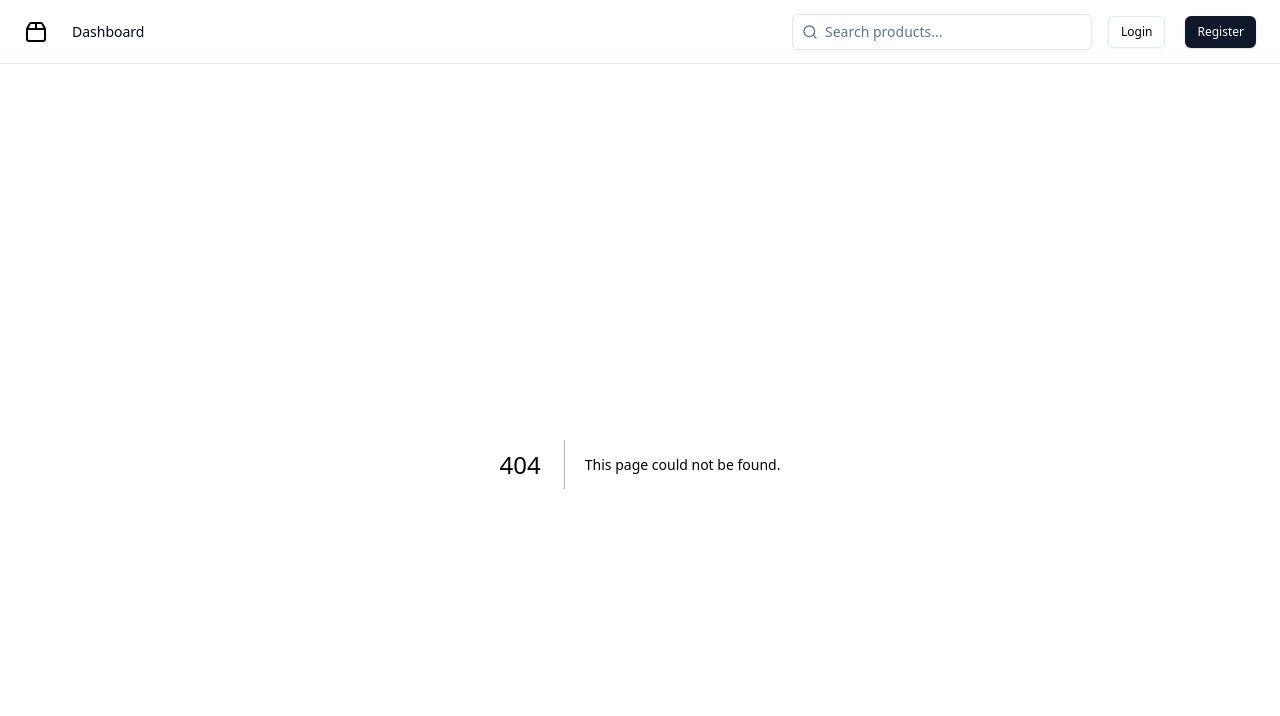
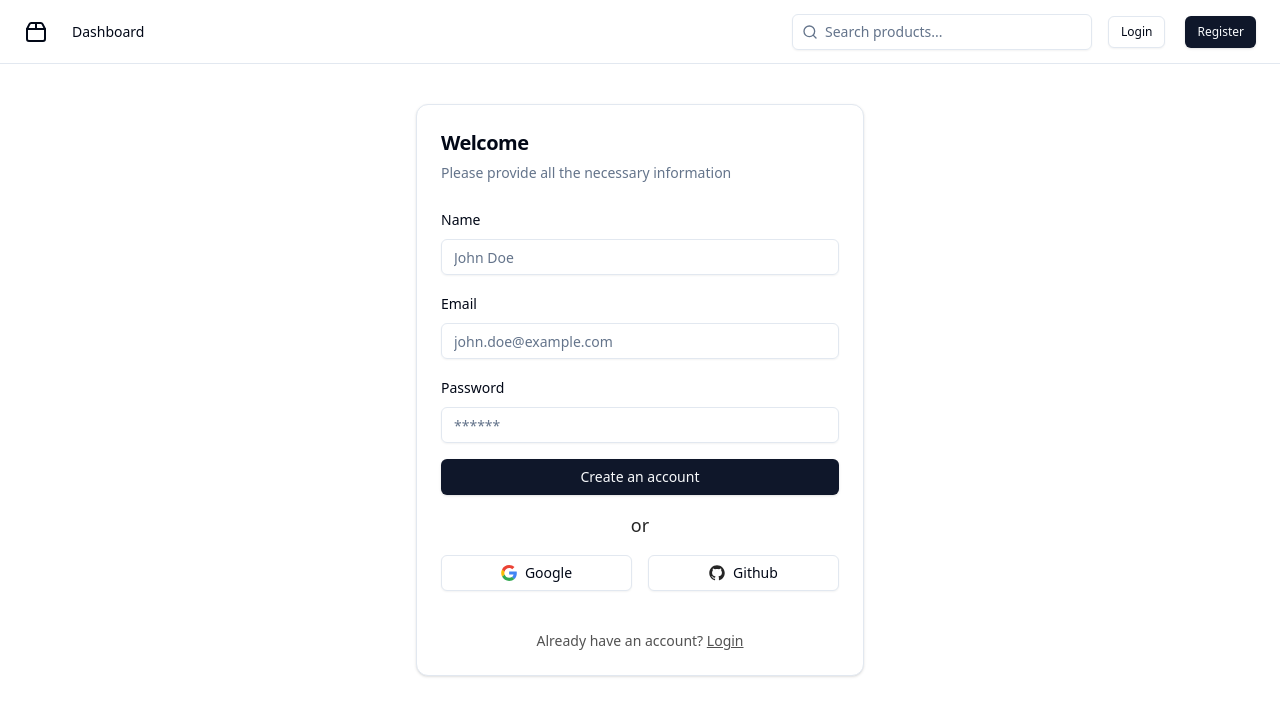
Before and after one commit to aminurjs/Authjs-v5-practice, a Next.js app: page /auth/register in a window 1280 px wide. Before the commit this address had no page. Shown: the top 716 px of the page. Built offline with nearby package versions, Linux system fonts and the light colour scheme.

Commit message:
login and register form created

```diff
--- /dev/null
+++ b/src/actions/login.ts
@@ -0,0 +1,14 @@
+"use server";
+
+import { loginSchema } from "@/schemas";
+import * as z from "zod";
+
+export const login = async (values: z.infer<typeof loginSchema>) => {
+  const validatedFields = loginSchema.safeParse(values);
+
+  if (!validatedFields.success) {
+    return { error: "Invalid fields!" };
+  }
+
+  return { success: "Email sent!" };
+};
--- /dev/null
+++ b/src/actions/register.ts
@@ -0,0 +1,14 @@
+"use server";
+
+import { registerSchema } from "@/schemas";
+import * as z from "zod";
+
+export const register = async (values: z.infer<typeof registerSchema>) => {
+  const validatedFields = registerSchema.safeParse(values);
+
+  if (!validatedFields.success) {
+    return { error: "Invalid fields!" };
+  }
+
+  return { success: "Email sent!" };
+};
--- a/src/app/auth/login/page.tsx
+++ b/src/app/auth/login/page.tsx
@@ -1,7 +1,7 @@
-import LoginForm from "@/components/loginForm";
+import LoginForm from "@/components/auth/login-form";
 
-const Login = async () => {
+const LoginPage = async () => {
   return <LoginForm />;
 };
 
-export default Login;
+export default LoginPage;
--- /dev/null
+++ b/src/app/auth/register/page.tsx
@@ -0,0 +1,7 @@
+import RegisterForm from "@/components/auth/register-form";
+
+const RegisterPage = async () => {
+  return <RegisterForm />;
+};
+
+export default RegisterPage;
--- a/src/components/loginForm.tsx
+++ b/src/components/auth/login-form.tsx
@@ -1,19 +1,32 @@
 "use client";
 
-import React from "react";
+import React, { useState, useTransition } from "react";
 import * as z from "zod";
-import { Card, CardContent, CardDescription, CardHeader, CardTitle } from "./ui/card";
-import { Input } from "./ui/input";
+import { Card, CardContent, CardDescription, CardHeader, CardTitle } from "@/components/ui/card";
+import { Input } from "@/components/ui/input";
 import Link from "next/link";
-import { Button } from "./ui/button";
+import { Button } from "@/components/ui/button";
 import Image from "next/image";
-import { Github } from "lucide-react";
 import { useForm } from "react-hook-form";
 import { loginSchema } from "@/schemas";
 import { zodResolver } from "@hookform/resolvers/zod";
-import { Form, FormControl, FormField, FormItem, FormLabel, FormMessage } from "./ui/form";
+import {
+  Form,
+  FormControl,
+  FormField,
+  FormItem,
+  FormLabel,
+  FormMessage,
+} from "@/components/ui/form";
+import { GitHubLogoIcon } from "@radix-ui/react-icons";
+import { FormError } from "@/components/form-error";
+import { FormSuccess } from "@/components/form-success";
+import { login } from "@/actions/login";
 
 const LoginForm = () => {
+  const [error, setError] = useState<string | undefined>("");
+  const [success, setSuccess] = useState<string | undefined>("");
+  const [isPending, setTransition] = useTransition();
   const form = useForm<z.infer<typeof loginSchema>>({
     resolver: zodResolver(loginSchema),
     defaultValues: {
@@ -23,7 +36,15 @@ const LoginForm = () => {
   });
 
   const onSubmit = (values: z.infer<typeof loginSchema>) => {
-    console.log(values);
+    setError("");
+    setSuccess("");
+
+    setTransition(() => {
+      login(values).then((data) => {
+        setError(data.error);
+        setSuccess(data.success);
+      });
+    });
   };
 
   return (
@@ -43,26 +64,39 @@ const LoginForm = () => {
                   <FormItem>
                     <FormLabel>Email</FormLabel>
                     <FormControl>
-                      <Input {...field} type="email" placeholder="john.doe@example.com" />
+                      <Input
+                        {...field}
+                        disabled={isPending}
+                        type="email"
+                        placeholder="john.doe@example.com"
+                      />
                     </FormControl>
                     <FormMessage />
                   </FormItem>
                 )}
               />
+
               <FormField
                 name="password"
                 control={form.control}
                 render={({ field }) => (
                   <FormItem>
-                    <FormLabel>Password</FormLabel>
+                    <div className="flex items-center">
+                      <FormLabel htmlFor="password">Password</FormLabel>
+                      <Link href="#" className="ml-auto inline-block text-sm underline">
+                        Forgot your password?
+                      </Link>
+                    </div>
                     <FormControl>
-                      <Input {...field} type="password" placeholder="******" />
+                      <Input {...field} disabled={isPending} type="password" placeholder="******" />
                     </FormControl>
                     <FormMessage />
                   </FormItem>
                 )}
               />
-              <Button type="submit" className="w-full mt-4">
+              <FormError message={error} />
+              <FormSuccess message={success} />
+              <Button disabled={isPending} type="submit" className="w-full mt-6">
                 Login
               </Button>
             </form>
@@ -74,7 +108,7 @@ const LoginForm = () => {
 
           <div className="flex gap-4 mb-2">
             <form className="w-full">
-              <Button variant="outline" type="submit" className="w-full">
+              <Button disabled={isPending} variant="outline" type="submit" className="w-full">
                 <Image
                   src="/google.svg"
                   className="h-4 w-4 text-neutral-800 dark:text-neutral-300 mr-2"
@@ -86,8 +120,8 @@ const LoginForm = () => {
               </Button>
             </form>
             <form className="w-full">
-              <Button variant="outline" type="submit" className="w-full">
-                <Github className="h-4 w-4 text-neutral-800 dark:text-neutral-300 mr-2" />
+              <Button disabled={isPending} variant="outline" type="submit" className="w-full">
+                <GitHubLogoIcon className="h-4 w-4 text-neutral-800 dark:text-neutral-300 mr-2" />
                 Github
               </Button>
             </form>
@@ -95,7 +129,7 @@ const LoginForm = () => {
         </div>
         <div className="mt-4 text-center text-sm">
           Don&apos;t have an account?{" "}
-          <Link href="/register" className="underline">
+          <Link href="/auth/register" className="underline">
             Sign up
           </Link>
         </div>
--- /dev/null
+++ b/src/components/auth/register-form.tsx
@@ -0,0 +1,158 @@
+"use client";
+
+import React, { useState, useTransition } from "react";
+import * as z from "zod";
+import {
+  Card,
+  CardContent,
+  CardDescription,
+  CardFooter,
+  CardHeader,
+  CardTitle,
+} from "@/components/ui/card";
+import { Input } from "@/components/ui/input";
+import Link from "next/link";
+import { Button } from "@/components/ui/button";
+import Image from "next/image";
+import { useForm } from "react-hook-form";
+import { registerSchema } from "@/schemas";
+import { zodResolver } from "@hookform/resolvers/zod";
+import {
+  Form,
+  FormControl,
+  FormField,
+  FormItem,
+  FormLabel,
+  FormMessage,
+} from "@/components/ui/form";
+import { GitHubLogoIcon } from "@radix-ui/react-icons";
+import { FormError } from "@/components/form-error";
+import { FormSuccess } from "@/components/form-success";
+import { register } from "@/actions/register";
+
+const RegisterForm = () => {
+  const [error, setError] = useState<string | undefined>("");
+  const [success, setSuccess] = useState<string | undefined>("");
+  const [isPending, setTransition] = useTransition();
+  const form = useForm<z.infer<typeof registerSchema>>({
+    resolver: zodResolver(registerSchema),
+    defaultValues: {
+      email: "",
+      password: "",
+      name: "",
+    },
+  });
+
+  const onSubmit = (values: z.infer<typeof registerSchema>) => {
+    setError("");
+    setSuccess("");
+
+    setTransition(() => {
+      register(values).then((data) => {
+        setError(data.error);
+        setSuccess(data.success);
+      });
+    });
+  };
+
+  return (
+    <Card className="mt-10 max-w-md w-full mx-auto">
+      <CardHeader>
+        <CardTitle className="text-xl"> Welcome</CardTitle>
+        <CardDescription> Please provide all the necessary information</CardDescription>
+      </CardHeader>
+      <CardContent>
+        <div className="grid gap-4">
+          <Form {...form}>
+            <form onSubmit={form.handleSubmit(onSubmit)} className="space-y-4">
+              <FormField
+                name="name"
+                control={form.control}
+                render={({ field }) => (
+                  <FormItem>
+                    <FormLabel>Name</FormLabel>
+                    <FormControl>
+                      <Input {...field} disabled={isPending} type="text" placeholder="John Doe" />
+                    </FormControl>
+                    <FormMessage />
+                  </FormItem>
+                )}
+              />
+              <FormField
+                name="email"
+                control={form.control}
+                render={({ field }) => (
+                  <FormItem>
+                    <FormLabel>Email</FormLabel>
+                    <FormControl>
+                      <Input
+                        {...field}
+                        disabled={isPending}
+                        type="email"
+                        placeholder="john.doe@example.com"
+                      />
+                    </FormControl>
+                    <FormMessage />
+                  </FormItem>
+                )}
+              />
+              <FormField
+                name="password"
+                control={form.control}
+                render={({ field }) => (
+                  <FormItem>
+                    <FormLabel>Password</FormLabel>
+                    <FormControl>
+                      <Input {...field} disabled={isPending} type="password" placeholder="******" />
+                    </FormControl>
+                    <FormMessage />
+                  </FormItem>
+                )}
+              />
+              <FormError message={error} />
+              <FormSuccess message={success} />
+              <Button disabled={isPending} type="submit" className="w-full mt-4">
+                Create an account
+              </Button>
+            </form>
+          </Form>
+          <div className="relative flex justify-center items-center">
+            <span className="text-neutral-800 dark:text-neutral-300 text-lg bg-card z-10">or</span>
+            <span className="w-full h-px  absolute left-0 top-1/2 translate-y-1/2" />
+          </div>
+
+          <div className="flex gap-4 mb-2">
+            <form className="w-full">
+              <Button disabled={isPending} variant="outline" type="submit" className="w-full">
+                <Image
+                  src="/google.svg"
+                  className="h-4 w-4 text-neutral-800 dark:text-neutral-300 mr-2"
+                  width={50}
+                  height={50}
+                  alt="google"
+                />
+                Google
+              </Button>
+            </form>
+            <form className="w-full">
+              <Button disabled={isPending} variant="outline" type="submit" className="w-full">
+                <GitHubLogoIcon className="h-4 w-4 text-neutral-800 dark:text-neutral-300 mr-2" />
+                Github
+              </Button>
+            </form>
+          </div>
+        </div>
+      </CardContent>{" "}
+      <CardFooter className="flex flex-col gap-2">
+        <p className="text-neutral-600 text-sm max-w-sm mt-2 dark:text-neutral-300">
+          Already have an account?{" "}
+          <Link href="/auth/login" className="underline">
+            Login
+          </Link>
+        </p>
+      </CardFooter>
+    </Card>
+  );
+};
+
+export default RegisterForm;
--- /dev/null
+++ b/src/components/form-error.tsx
@@ -0,0 +1,16 @@
+import { ExclamationTriangleIcon } from "@radix-ui/react-icons";
+import React from "react";
+
+interface FormErrorProps {
+  message?: string;
+}
+
+export const FormError = ({ message }: FormErrorProps) => {
+  if (!message) return null;
+  return (
+    <div className="bg-destructive/15 px-4 py-2 rounded-md flex items-center gap-x-2 text-sm text-destructive">
+      <ExclamationTriangleIcon className="h-4 w-4" />
+      <p>{message}</p>
+    </div>
+  );
+};
--- /dev/null
+++ b/src/components/form-success.tsx
@@ -0,0 +1,16 @@
+import { CheckCircledIcon } from "@radix-ui/react-icons";
+import React from "react";
+
+interface FormSuccessProps {
+  message?: string;
+}
+
+export const FormSuccess = ({ message }: FormSuccessProps) => {
+  if (!message) return null;
+  return (
+    <div className="bg-emerald-500/15 px-4 py-2 rounded-md flex items-center gap-x-2 text-sm text-emerald-500">
+      <CheckCircledIcon className="h-4 w-4" />
+      <p>{message}</p>
+    </div>
+  );
+};
--- a/src/schemas/index.ts
+++ b/src/schemas/index.ts
@@ -6,3 +6,13 @@ export const loginSchema = z.object({
     message: "Password is required.",
   }),
 });
+
+export const registerSchema = z.object({
+  email: z.string().min(1, { message: "Email is required." }).email("This is not a valid email."),
+  password: z.string().min(6, {
+    message: "Minimum 6 characters required.",
+  }),
+  name: z.string().min(1, {
+    message: "Name is required.",
+  }),
+});
```
Also changed, not shown: public/google.svg.
